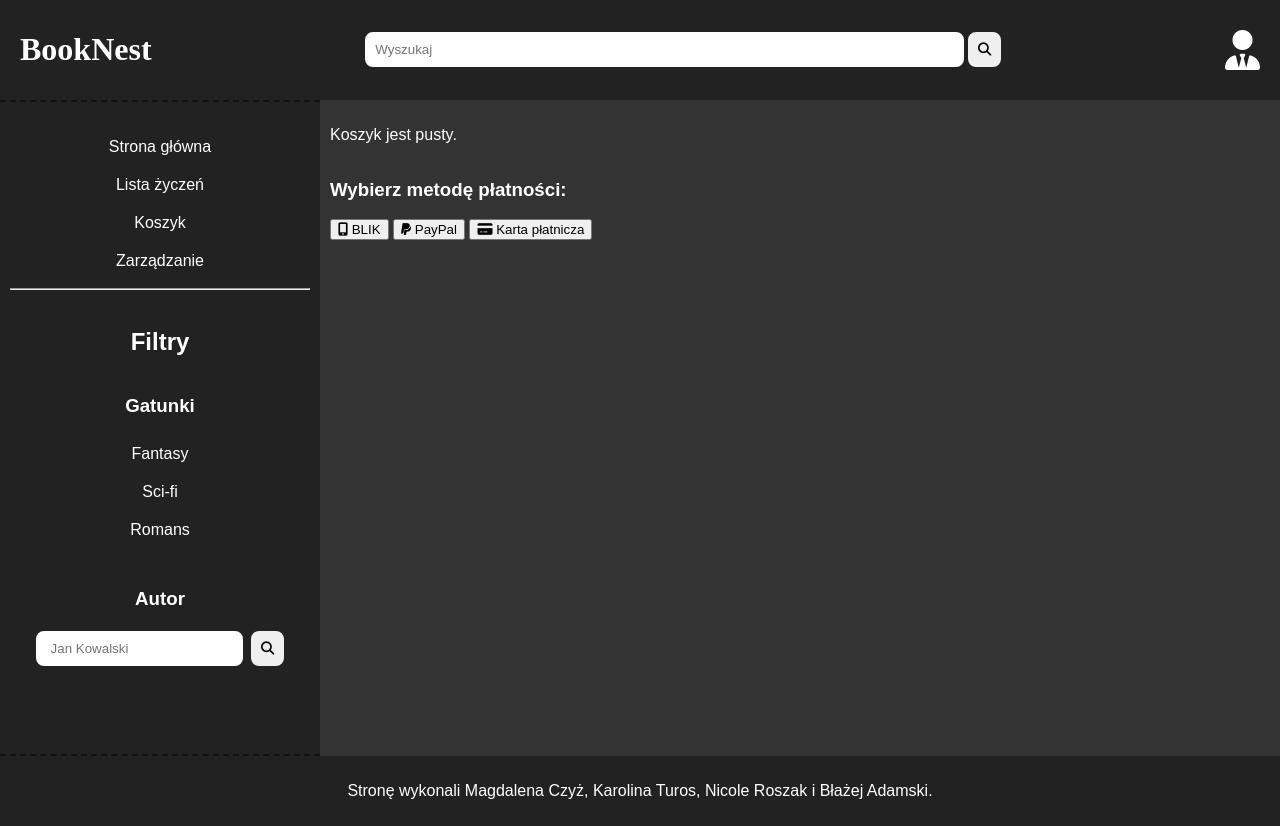
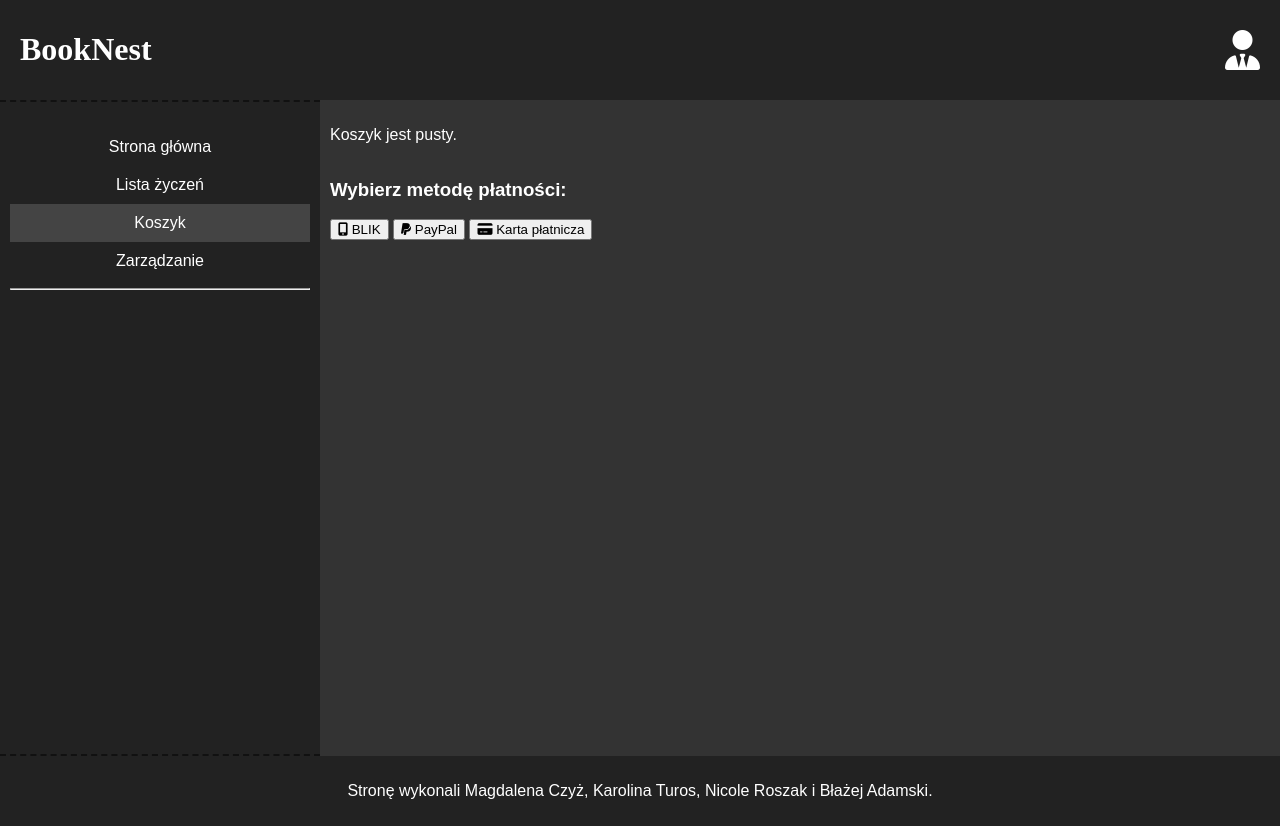
Before and after one commit to blaze26801/BookNest, a PHP site: page /basket.php in a window 1280 px wide. Run offline with PHP 8.4, Linux system fonts and the light colour scheme; some libraries are stand-ins or nearby versions.

Commit message:
updated frontend and cleaned the file structuret

```diff
--- a/basket.php
+++ b/basket.php
@@ -9,17 +9,11 @@
 <body>
     <div id="container">
         <header>
-            <a href="index.html">
+            <a href="index.php">
             <div id="logo">
                 <h1>BookNest</h1>
             </div>
             </a>
-            <div id="search">
-                <form id="searchbar" action="">
-                    <input type="text" placeholder="Wyszukaj">
-                    <button type="submit"><i class="fa-solid fa-magnifying-glass"></i></button>
-                </form>
-            </div>
             <div id="user">
                 <?php
                 if(isset($_COOKIE['loggedin'])) {
@@ -45,29 +39,11 @@
             <ul>
                 <a href="index.php"><li class="link">Strona główna</li></a>
                 <a href="wishlist.php"><li class="link">Lista życzeń</li></a>
-                <a href="basket.php"><li class="link">Koszyk</li></a>
+                <a href="basket.php"><li class="link current">Koszyk</li></a>
                 <a href="management.php"><li class="link management-ui">Zarządzanie</li></a>
 
                 <hr>
 
-                <li><h2>Filtry</h2></li>
-
-                <li id="genres">
-                    <h3>Gatunki</h3>
-                    <ul>
-                        <li class="link" id="genre-fantasy">Fantasy</li>
-                        <li class="link" id="genre-scifi">Sci-fi</li>
-                        <li class="link" id="genre-romance">Romans</li>
-                    </ul>
-                </li>
-
-                <li id="authors">
-                    <h3>Autor</h3>
-                    <form action="">
-                        <input type="text" placeholder="Jan Kowalski" name="author">
-                        <button type="submit"><i class="fa-solid fa-magnifying-glass"></i></button>
-                    </form>
-                </li>
             </ul>
         </nav>
 
--- a/historia log.html
+++ b/historia log.html
@@ -19,7 +19,7 @@
           </ul>
         </aside>
         <div id="historia">
-            <img id="zdjeciehistoria" src="Pracujące żabki.png" alt="Ta strona nie jest jeszcze dostępna">
+            <img id="zdjeciehistoria" src="img/pracujace-zabki.png" alt="Ta strona nie jest jeszcze dostępna">
           </div>
         </section>
       </div>
--- a/styles/style.css
+++ b/styles/style.css
@@ -27,6 +27,9 @@ nav{
     border-top: 2px dashed #111;
     color: white;
     padding: 10px;
+}
+.current{
+    background-color: #444;
 }
 main{
     grid-column: span 9;
@@ -190,7 +193,7 @@ h1{
     color: white;
     text-decoration: none;
 }
-a{
+a, a:visited{
     text-decoration: none;
 }
 
```
Also changed, not shown: index.php (+4 -4 lines), management.php (+2 -27 lines), wishlist.php (+1 -26 lines), img/pracujace-zabki.png (renamed from Pracujące żabki.png).
